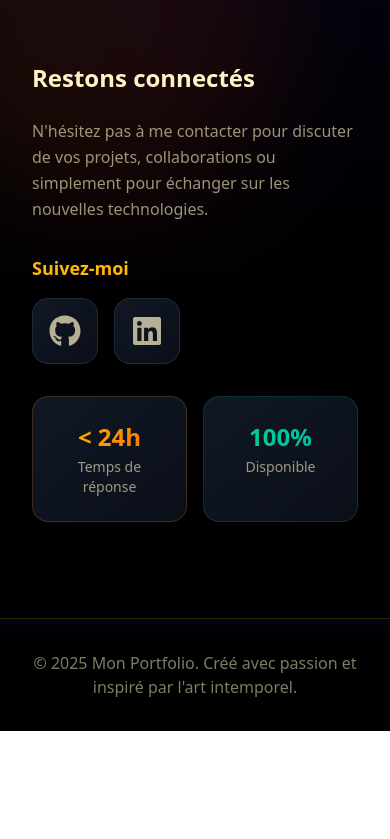
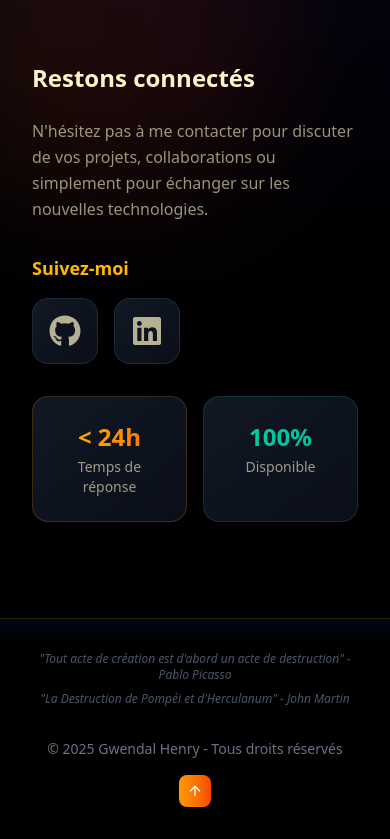
Before and after one commit to dadal560/portfolio-react, a React (Vite) app in the folder frontend/: page / in a window 390 px wide. Shown: the part 7819-8658 px from the top of the page. Before the commit the page ends 8550 px from the top, so only its background shows below. Built offline with nearby package versions, Linux system fonts and the light colour scheme.

Commit message:
modification du footer

```diff
--- /dev/null
+++ b/frontend/src/FooterPro.tsx
@@ -0,0 +1,48 @@
+import { ArrowUp } from 'lucide-react';
+
+const FooterPro = () => {
+  const scrollToTop = () => {
+    window.scrollTo({ top: 0, behavior: 'smooth' });
+  };
+
+  const currentYear = new Date().getFullYear();
+
+  return (
+    <footer className="relative bg-black border-t border-amber-500/20 overflow-hidden">
+      <div className="absolute top-0 left-0 right-0 h-12 bg-gradient-to-b from-gray-950 to-black pointer-events-none" />
+
+      <div className="relative max-w-7xl mx-auto px-8 py-8">
+        {/* Citation signature */}
+        <div className="mb-8 text-center space-y-2">
+          <p className="text-xs text-gray-600 italic">
+            "Tout acte de création est d'abord un acte de destruction" - Pablo Picasso
+          </p>
+          <p className="text-xs text-gray-600 italic">
+            "La Destruction de Pompéi et d'Herculanum" - John Martin
+          </p>
+        </div>
+
+        {/* Bottom bar */}
+        <div className="flex flex-col md:flex-row justify-between items-center gap-4">
+          <div className="text-sm text-gray-500">
+            © {currentYear} Gwendal Henry - Tous droits réservés
+          </div>
+
+          <div className="flex items-center gap-6">
+
+            {/* Bouton scroll to top */}
+            <button
+              onClick={scrollToTop}
+              className="p-2 bg-gradient-to-r from-amber-500 to-orange-600 rounded-lg hover:scale-110 transition-all duration-300 hover:shadow-lg hover:shadow-amber-500/30 group"
+              aria-label="Retour en haut"
+            >
+              <ArrowUp className="w-4 h-4 text-white group-hover:translate-y-[-2px] transition-transform" />
+            </button>
+          </div>
+        </div>
+      </div>
+    </footer>
+  );
+};
+
+export default FooterPro;
--- a/frontend/src/Portfolio.tsx
+++ b/frontend/src/Portfolio.tsx
@@ -2,6 +2,7 @@ import { useState, useEffect, useRef, type FormEvent } from 'react';
 import { ChevronDown, Mail, ExternalLink, Code, Cpu, Star, Zap, Target, Server} from 'lucide-react';
 import keyloggerImg from "./assets/keylogger.png";
 import {FaGithub as Github, FaLinkedin as Linkedin} from 'react-icons/fa';
+import FooterPro from './FooterPro';
 
 
 
@@ -1045,15 +1046,7 @@ const Portfolio = () => {
       </section>
 
       {/* Footer */}
-      <footer className="py-8 px-8 bg-black border-t border-amber-500/20 relative">
-        <div className="absolute top-0 left-0 right-0 h-8 bg-gradient-to-b from-gray-950 to-black pointer-events-none" />
-
-        <div className="max-w-6xl mx-auto text-center">
-          <p className="text-amber-100/50">
-            © 2025 Mon Portfolio. Créé avec passion et inspiré par l'art intemporel.
-          </p>
-        </div>
-      </footer>
+      <FooterPro />
     </div>
   );
 };
```
